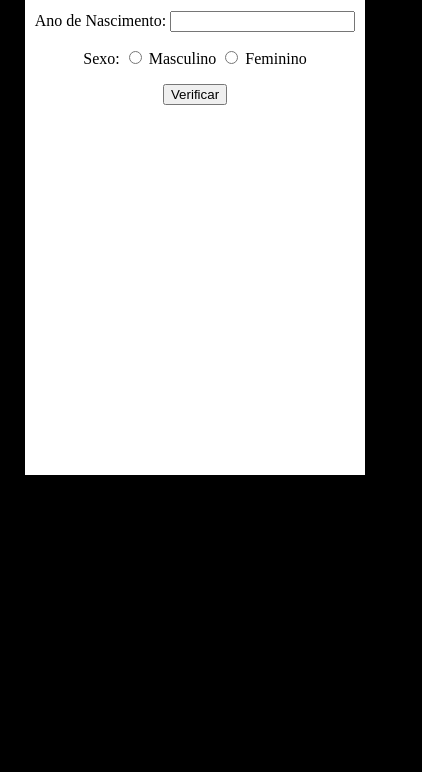
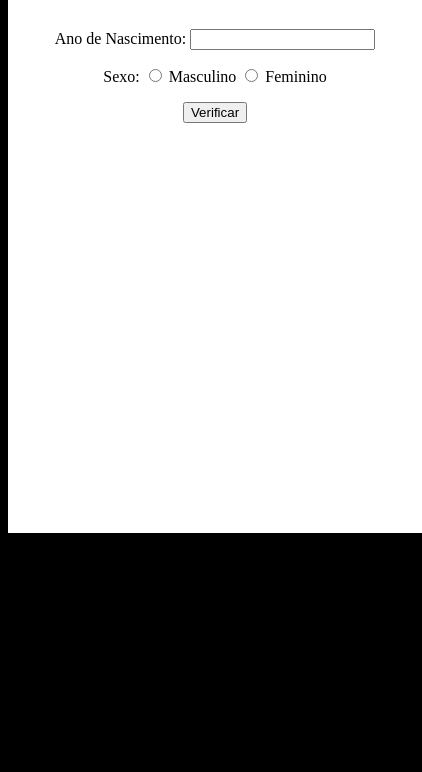
Before and after one commit to Uberdanalmeida/verificador, a plain HTML site: page index.html in a window 390 px wide. Shown: the part 72-844 px from the top of the page, 422 px wide, since content can reach past the window. Drawn offline with Linux system fonts and the light colour scheme.

Commit message:
Finalizado.

```diff
--- a/style.css
+++ b/style.css
@@ -18,14 +18,13 @@ h1 {
 
 @media (max-width: 480px) {
     body {
-        margin: 0;
-        padding: 0;
         background-color: black;
     }
 
     #verif {
-        height: 480px;
-        width: 340px;
+        height: 500px;
+        width: 100%;
+        padding: 20px;
         text-align: center;
         background-color: white;
         color: black;
@@ -34,9 +33,8 @@ h1 {
 
     h1 {
         color: blue;
-        width: 400px;
-        padding-top: 20px;
+        width: 100%;
+        padding-bottom: 20px;
         margin: auto;
     }
-
 }
```
